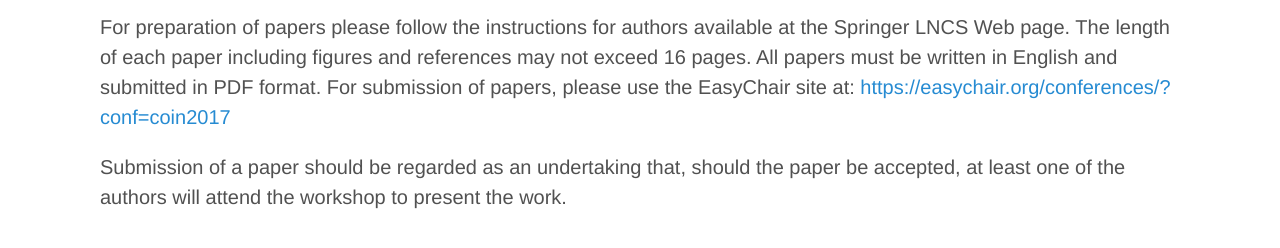
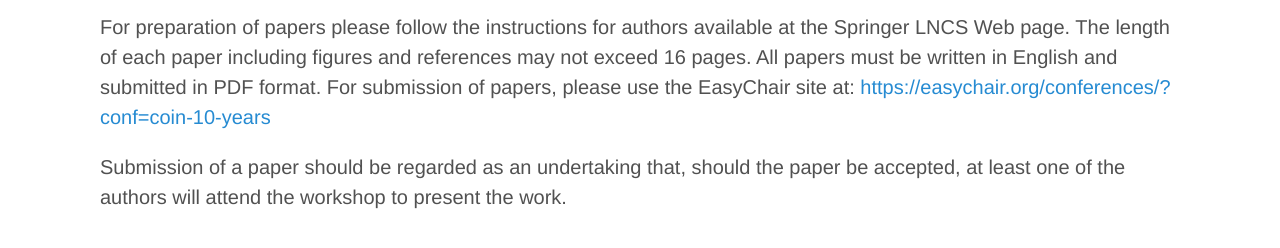
Before and after one commit to coin-workshop/coin-retrospective, a Jekyll site: the page built from call_for_papers.md, in a window 1280 px wide. Shown: the part 604-852 px from the top of the page. Built offline with Jekyll 4.4.1, drawn with Linux system fonts in a browser that asks for light colours; part of the change alters nothing that is shown.

Commit message:
Clarified CFP.

```diff
--- a/call_for_papers.md
+++ b/call_for_papers.md
@@ -20,6 +20,6 @@ TBD
 
 ## Instructions for Authors
 
-For preparation of papers please follow the instructions for authors available at the Springer LNCS Web page. The length of each paper including figures and references may not exceed 16 pages. All papers must be written in English and submitted in PDF format. For submission of papers, please use the EasyChair site at:  [https://easychair.org/conferences/?conf=coin2017](https://easychair.org/conferences/?conf=coin2017)
+For preparation of papers please follow the instructions for authors available at the Springer LNCS Web page. The length of each paper including figures and references may not exceed 16 pages. All papers must be written in English and submitted in PDF format. For submission of papers, please use the EasyChair site at:  [https://easychair.org/conferences/?conf=coin-10-years](https://easychair.org/conferences/?conf=coin-10-years)
 
 Submission of a paper should be regarded as an undertaking that, should the paper be accepted, at least one of the authors will attend the workshop to present the work.
```
